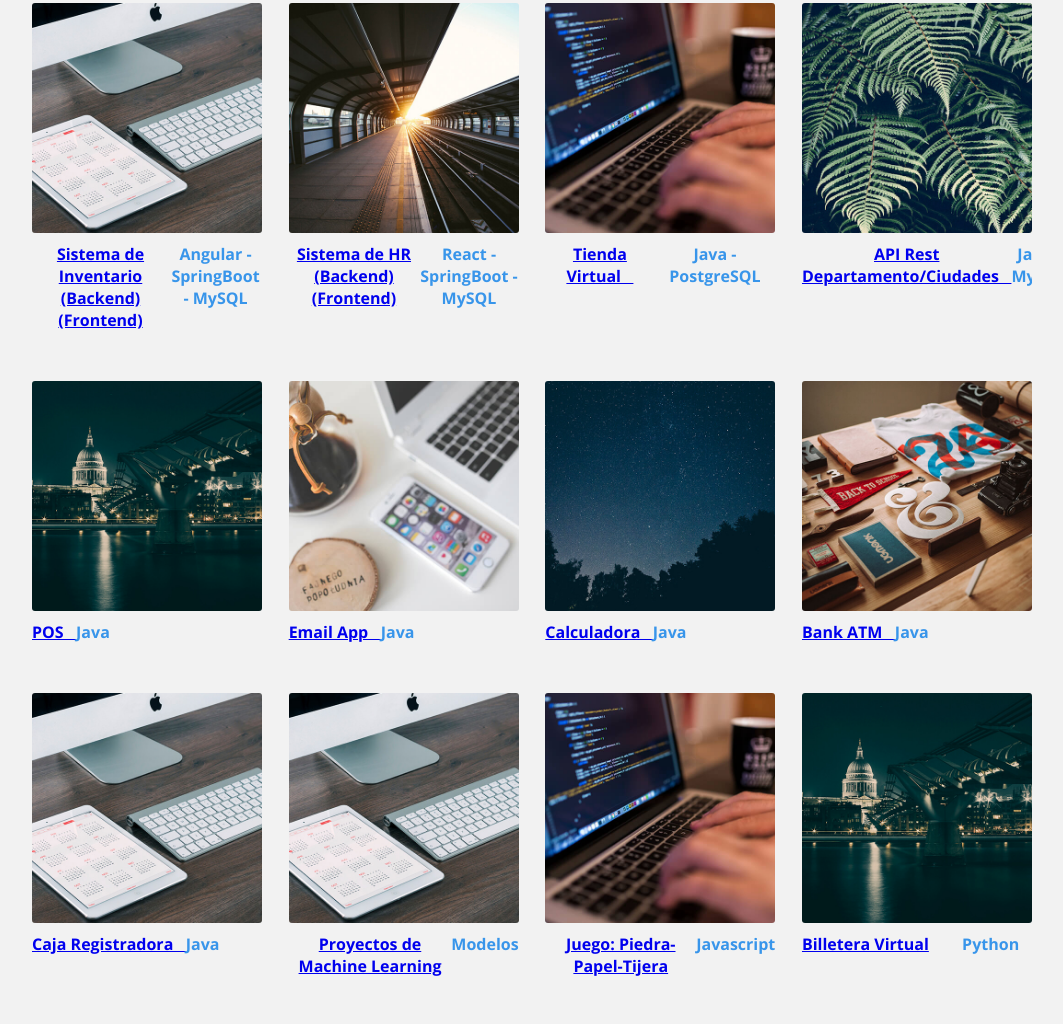
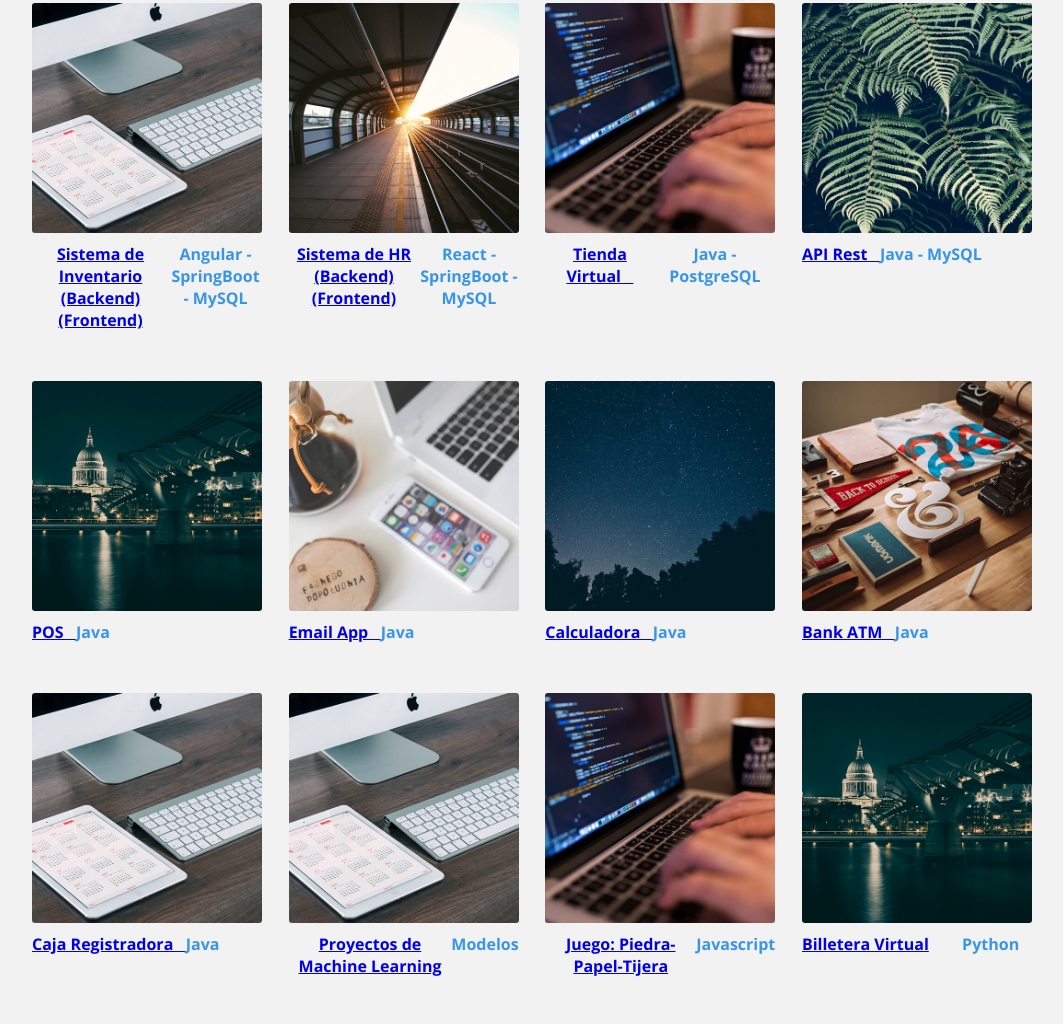
Before and after one commit to fmattaperdomo/fmattaperdomo.github.io, a plain HTML site: page index.html in a window 1280 px wide. Shown: the part 1220-2244 px from the top of the page, without its empty margins (108-1171 px from the left). Drawn offline with nearby package versions, Linux system fonts and the light colour scheme.

```diff
--- a/index.html
+++ b/index.html
@@ -79,7 +79,7 @@
 							<img src="img/trabajos/5.jpg" alt="Lorem Ipsum">
 						</div>
 						<div class="descripcion">
-							<p class="nombre"><a  href="https://github.com/fmattaperdomo/java-mysql-api-rest-paises-departamentos-ciudades" target="_blank">API Rest Departamento/Ciudades&nbsp;&nbsp;&nbsp;</a></p>
+							<p class="nombre"><a  href="https://github.com/fmattaperdomo/java-mysql-api-rest-paises-departamentos-ciudades" target="_blank">API Rest&nbsp;&nbsp;&nbsp;</a></p>
 							<p class="nombre">Java - MySQL</p>
 						</div>
 					</div>
```
